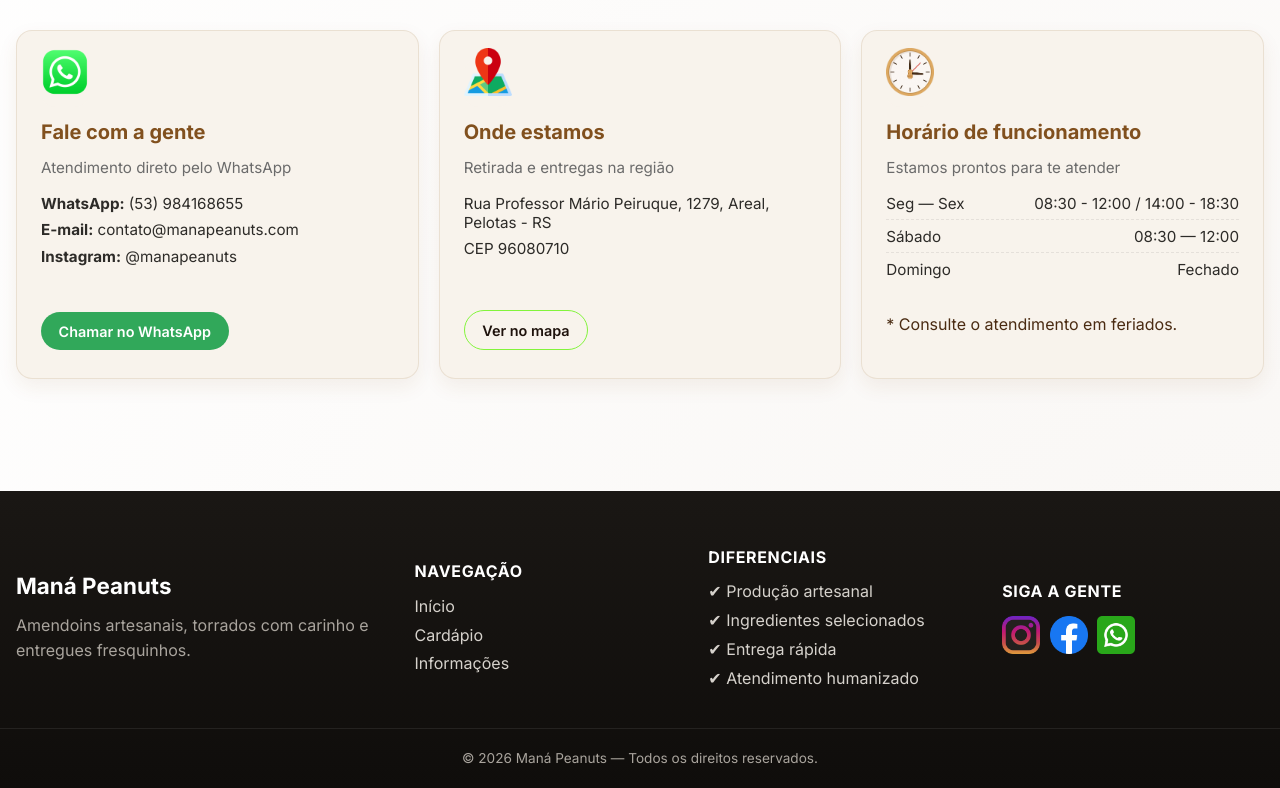
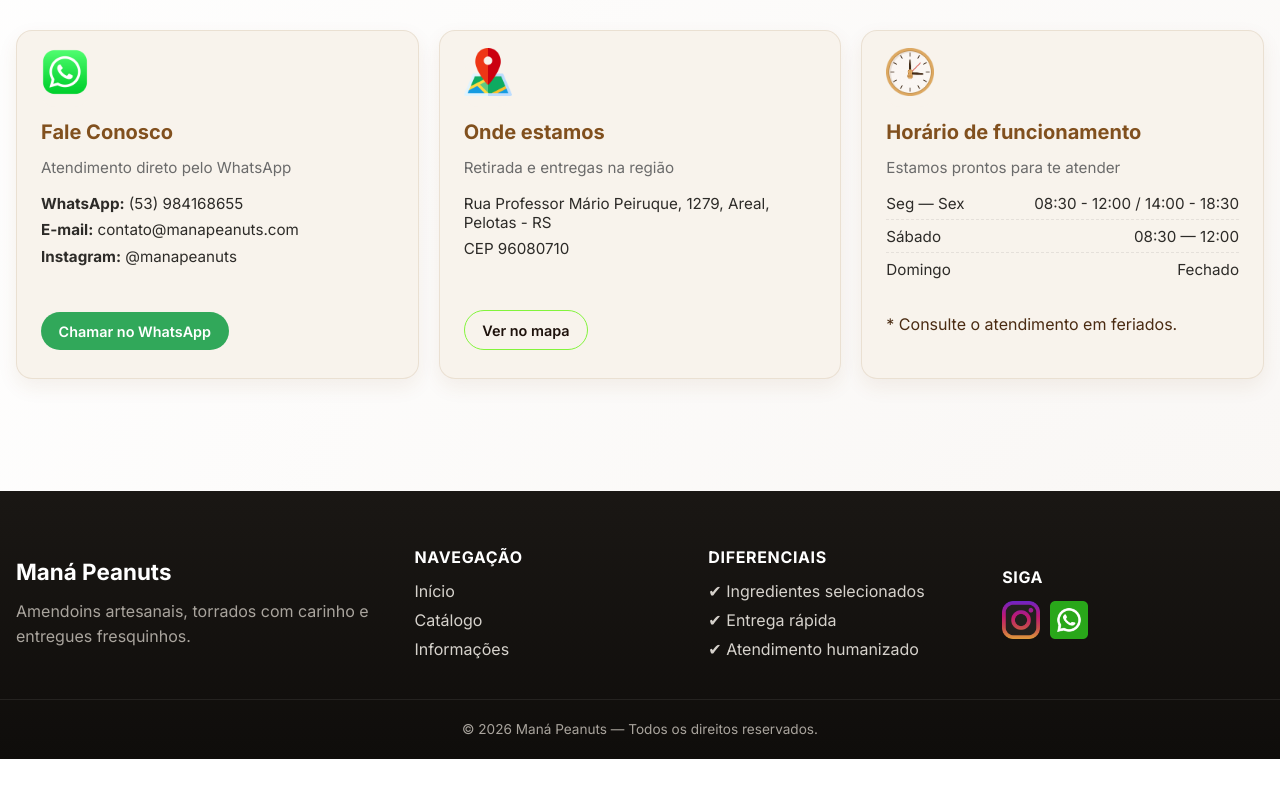
Before and after one commit to gabrielschwanke/mana-peanuts-web, a plain HTML site: page index.html in a window 1280 px wide. Shown: the part 6309-7097 px from the top of the page. After the commit the page ends 7068 px from the top, so only its background shows below. Drawn offline with Linux system fonts and the light colour scheme.

Commit message:
fix: update website text content

```diff
--- a/index.html
+++ b/index.html
@@ -214,7 +214,7 @@
             <div class="info-card__icon">
               <img src="assets/icons/logowhats.png" alt="" aria-hidden="true" />
             </div>
-            <h3>Fale com a gente</h3>
+            <h3>Fale Conosco</h3>
             <p class="info-card__lead">Atendimento direto pelo WhatsApp</p>
             <ul class="info-card__list">
               <li><strong>WhatsApp:</strong> (53) 984168655</li>
@@ -267,7 +267,7 @@
         <h4>Navegação</h4>
         <ul>
           <li><a href="#">Início</a></li>
-          <li><a href="#cardapio">Cardápio</a></li>
+          <li><a href="#cardapio">Catálogo</a></li>
           <li><a href="#informacoes">Informações</a></li>
         </ul>
       </div>
@@ -276,7 +276,6 @@
         <h4>Diferenciais</h4>
 
         <ul>
-          <li>✔ Produção artesanal</li>
           <li>✔ Ingredientes selecionados</li>
           <li>✔ Entrega rápida</li>
           <li>✔ Atendimento humanizado</li>
@@ -284,13 +283,10 @@
       </div>
 
       <div class="site-footer__col">
-        <h4>Siga a gente</h4>
+        <h4>Siga</h4>
         <div class="site-footer__social">
           <a href="https://www.instagram.com/manapeanuts_/" target="_blank" rel="noopener noreferrer" aria-label="Instagram">
             <img src="./assets/icons/instagram.png" alt="" />
-          </a>
-          <a href="https://www.facebook.com/mana.distribuidora25/" target="_blank" rel="noopener noreferrer" aria-label="Facebook">
-            <img src="./assets/icons/facebook.png" alt="" />
           </a>
           <a href="https://wa.me/5553984168655" target="_blank" rel="noopener noreferrer" aria-label="WhatsApp">
             <img src="./assets/icons/whatsapp.png" alt="" />
```
